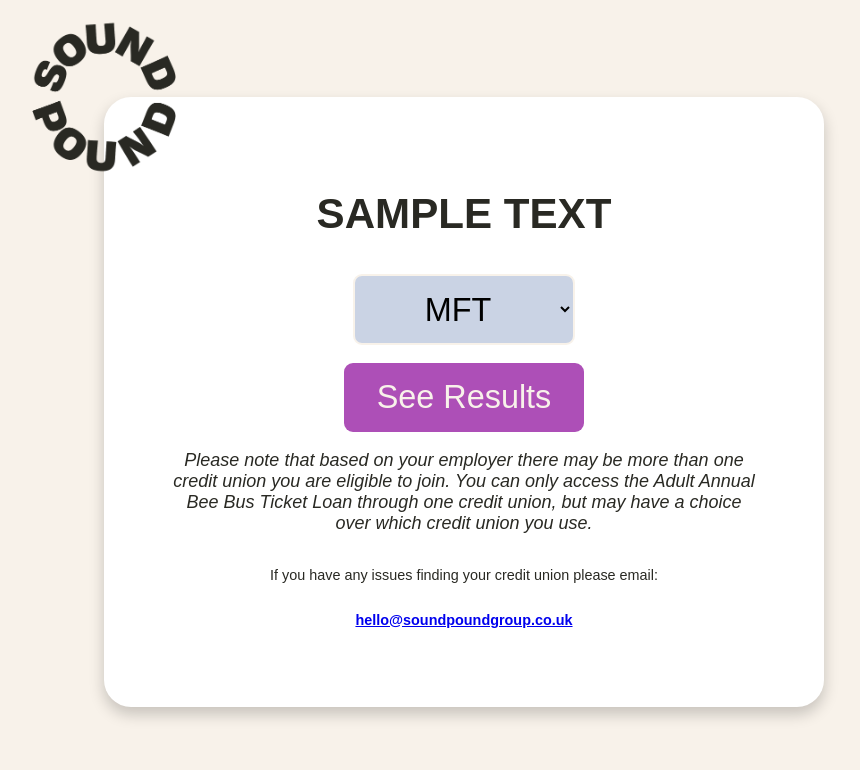
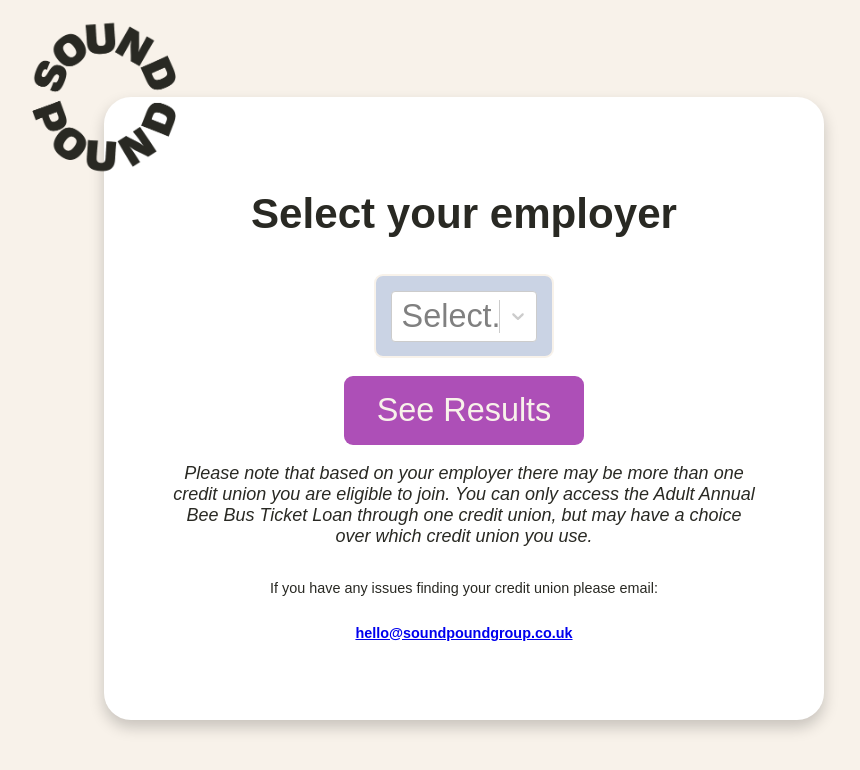
Before and after one commit to j-shohet/PostcodeLiason, a React (Vite) app: page /payroll in a window 1280 px wide. Shown: the top 770 px of the page, without its empty margins (176-1036 px from the left). Built offline with nearby package versions, Linux system fonts and the light colour scheme.

Commit message:
working on showing results when employer is selected

```diff
--- a/package.json
+++ b/package.json
@@ -13,6 +13,7 @@
     "react-dom": "^18.2.0",
     "react-router": "^7.3.0",
     "react-router-dom": "^7.3.0",
+    "react-select": "^5.10.1",
     "web-vitals": "^3.1.0"
   },
   "overrides": {
--- a/src/employerLookup.json
+++ b/src/employerLookup.json
@@ -1,4 +1,4 @@
 {
-  "MFT": ["Salford", "South Manchester"],
-  "test2": ["Salford", "South Manchester"]
+  "MFT": ["Salford Credit Union", "South Manchester Credit Union"],
+  "test2": ["Salford Credit Union", "South Manchester Credit Union"]
 }
--- a/src/payrollSearch.jsx
+++ b/src/payrollSearch.jsx
@@ -10,36 +10,45 @@
 import SouthManchesterLogo from "./assets/logos/SouthManchesterLogo.png";
 import StockportLogo from "./assets/logos/StockportLogo.png";
 import UnifyLogo from "./assets/logos/UnifyLogo.png";
-
+import Select from "react-select";
 
 function PayrollSearch() {
+  const [payrollPartners, setPayrollPartners] = useState([]);
+  const [selectedEmployer, setSelectedEmployer] = useState("");
+  const [result, setResult] = useState("");
+  const [searchDone, setSearchDone] = useState(false);
+  const handleEmployerChange = (e) => {
+    setSelectedEmployer({ name: e.label, creditUnions: e.value });
+  };
 
-  const [payrollPartners, setPayrollPartners] = useState([])
-  const handleEmployerChange = () => {};
-
-  const handleSubmit = () => {};
-
-
+  const handleSubmit = () => {
+    setResult(() => {
+      console.log(selectedEmployer);
+    });
+    setSearchDone(true);
+  };
 
   const converterFunc = (obj) => {
     const newEmployers = Object.keys(obj).map((employer) => ({
-    name: employer,
-    creditUnions: obj[employer],
+      value: obj[employer],
+      label: employer,
     }));
 
-  setPayrollPartners((prevState) => [...prevState, ...newEmployers]);
+    setPayrollPartners((prevState) => newEmployers);
   };
 
   const creditUnionDataTable = {
     Stockport: {
       name: "Stockport Credit Union",
       img_url: StockportLogo,
-        ApplyLink: "https://www.stockportcu.com/what-we-do/annual-bee-bus-ticket/?",
+      ApplyLink:
+        "https://www.stockportcu.com/what-we-do/annual-bee-bus-ticket/?",
     },
     Manchester: {
       name: "Manchester Credit Union",
       img_url: ManchesterLogo,
-        ApplyLink: "https://manchestercreditunion.co.uk/products/loans/bee-network-annual-bus-ticket",
+      ApplyLink:
+        "https://manchestercreditunion.co.uk/products/loans/bee-network-annual-bus-ticket",
     },
     Unify: {
       name: "Unify Credit Union",
@@ -75,29 +84,48 @@
   };
 
   useEffect(() => {
-      converterFunc(employerLookupFile)
-      console.log(payrollPartners)
-    },[])
-
+    converterFunc(employerLookupFile);
+  }, []);
 
   return (
     <div className="payrollSearch">
       <div className="card">
         <img src={logoImage} alt="Logo" className="logo" />
+        <h1>Select your employer</h1>
+        {searchDone ? (
+          <div className="payroll-results">
+            <h2>
+              You can apply for deductions from your salary from the below
+              credit unions...
+            </h2>
+          </div>
+        ) : (
           <form className="enter-form">
-          <h1>SAMPLE TEXT</h1>
-          <select
+            {/* <select
             className="input"
             name="employer"
             onChange={handleEmployerChange}
             placeholder="Full Postcode"
           >
-            {payrollPartners.map((partner) => <option>{partner.name}</option>)}
-          </select>
-          <button type="submit" className="apply-button" onClick={handleSubmit}>
+            {payrollPartners.map((partner) => (
+              <option value={partner.name}>{partner.name}</option>
+            ))}
+          </select> */}
+            <Select
+              options={payrollPartners}
+              className="input"
+              onChange={handleEmployerChange}
+            />
+            <button
+              type="submit"
+              className="apply-button"
+              onClick={handleSubmit}
+            >
               See Results
             </button>
           </form>
+        )}
+
         <h3>
           Please note that based on your employer there may be more than one
           credit union you are eligible to join. You can only access the Adult
```
Also changed, not shown: 1 other file (tests, documents, lock files or other folders). Lines whose indentation alone changed are shown as unchanged.
